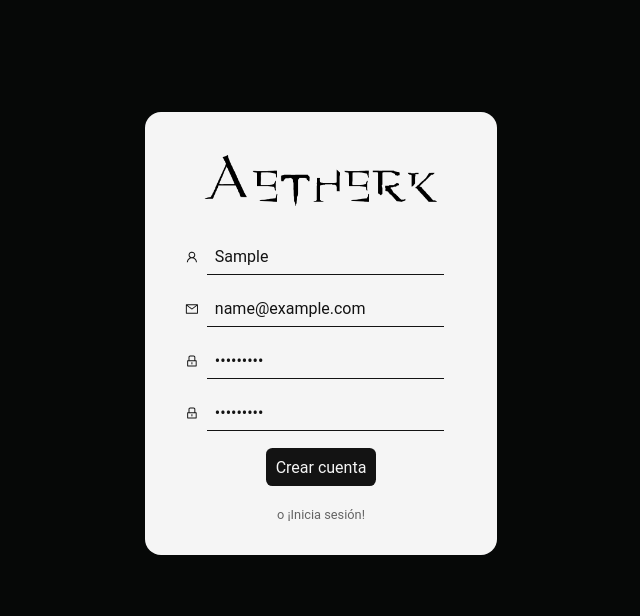
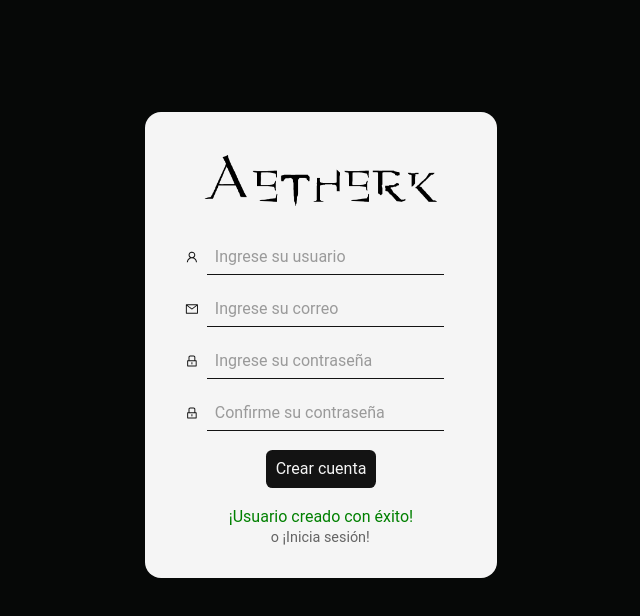
Before and after one commit to lyrsk/Aetherk-Chat, a React (Vite) app in the folder client/: page /register in a window 1280 px wide. Both pictures are taken after typing "Sample", "name@example.com", "Sample123", "Sample123" into the empty fields and a click on the button "Crear cuenta". Shown: the top 616 px of the page, without its empty margins (319-959 px from the left). Built offline with nearby package versions, Linux system fonts and the light colour scheme.

Commit message:
Validación de registro

```diff
--- a/client/package.json
+++ b/client/package.json
@@ -10,6 +10,7 @@
   },
   "dependencies": {
     "axios": "^1.3.5",
+    "formik": "^2.2.9",
     "react": "^18.2.0",
     "react-dom": "^18.2.0",
     "react-icons": "^4.8.0",
--- a/client/src/components/ButtonForm/button-style.css
+++ b/client/src/components/ButtonForm/button-style.css
@@ -5,9 +5,8 @@ button {
     cursor: pointer;
     border: none;
     border-radius: 0.4em;
-    margin: 0.6em 0em 1.2em 0em;
+    margin: 0.7em 0em 1.2em 0em;
     padding: 0.6em;
-    /* width: 10em; */
     width: auto;
     height: auto;
     display: flex;
--- a/client/src/components/Form/form-style.css
+++ b/client/src/components/Form/form-style.css
@@ -4,7 +4,6 @@ form {
     justify-content: center;
     width: 22rem;
     height: auto;
-    /* background-color: #23103A; */
     background-color: whitesmoke;
     margin: 7rem auto;
     padding: 2rem;
@@ -12,13 +11,10 @@ form {
 }
 div a {
     color: #646464;
-    font-size: 0.8em;
-    margin: 0.1em;
+    font-size: 0.9em;
+    margin-top: 0.2em;
+    margin-right: 0.1em;
 }
-
-/* input {
-    border-radius: 3em !important;
-} */
 
 a {
     font-size: 1em;
@@ -30,13 +26,6 @@ a:hover {
 
 a:active {
     color: #0f4377;
-}
-
-h1 {
-    font-size: 2em;
-    margin: 0 0 1em 0;
-    display: flex;
-    justify-content: center;
 }
 
 img {
@@ -53,6 +42,25 @@ h1, a {
 div, a {
     display: flex;
     justify-content: center;
+}
+
+.error {
+    display: flex;
+    justify-content: center;
+    align-items: center;
+    text-align: center;
+    color: rgb(224, 3, 3);
+    font-size: 0.8em;
+    margin-top: 0.2em;
+}
+
+.success {
+    display: flex;
+    justify-content: center;
+    align-items: center;
+    text-align: center;
+    color: green;
+    font-size: 1em;
 }
 
 /* ########## Media Queries ########## */
--- a/client/src/pages/Register.jsx
+++ b/client/src/pages/Register.jsx
@@ -2,48 +2,77 @@ import { ButtonForm } from '../components/ButtonForm/ButtonForm' // ButtonForm c
 import { Form } from '../components/Form/Form' // Form componente
 import { InputForm } from '../components/InputForm/InputForm' // InputForm componente
 import { AiOutlineUser, AiOutlineMail, AiOutlineLock } from 'react-icons/ai' // Iconos
-import { useState, useEffect } from 'react' // Hooks
-import { ToastContainer, toast } from 'react-toastify'
-import 'react-toastify/dist/ReactToastify.css'
+import { useState } from 'react'
+import { Formik } from 'formik'
 
 export default function Register () {
-  const toastOptions = {
-    position: 'bottom-right',
-    autoClose: 3000,
-    pauseOnHover: true,
-    draggable: true,
-    theme: 'light'
-  }
-  const [values, setValues] = useState({
+  const [formularioEnviado, cambiarFormularioEnviado] = useState(false)
+  return (
+    <>
+      <Formik
+        initialValues={{
           user: '',
           email: '',
           password: '',
           confirmPassword: ''
-  })
+        }}
+        validate={(values) => {
+          const errors = {}
 
-  const handleChange = (event) => {
-    setValues({
-      ...values,
-      [event.target.name]: event.target.value
-    })
+          if (!values.user) {
+            errors.user = 'Ingrese un usuario válido'
+          } else if (!/^[a-zA-Z0-9._-]{4,32}(?<![-';%])$/i.test(values.user)) {
+            errors.user = 'El usuario debe contener entre 4 y 32 caracteres y puede contener letras, números, guiones bajos y puntos.'
           }
 
-  const handleValidation = () => {
-    const { password, confirmPassword, username, email } = values
-    if (password !== confirmPassword) {
-      toast.error('Las contraseñas no coinciden', toastOptions)
-    }
+          if (!values.email) {
+            errors.email = 'Ingrese un correo válido'
+          } else if (
+            !/^[a-zA-Z0-9._%+-]+@[a-zA-Z0-9.-]+\.[a-zA-Z]{2,}$/i.test(values.email)
+          ) {
+            errors.email =
+              'Correo eléctronico inválido'
           }
 
-  const handleSubmit = (event) => {
-    event.preventDefault()
-    handleValidation()
+          if (!values.password) {
+            errors.password = 'Ingresa una contraseña'
+          } else if (
+            !/^(?=.*[A-Za-z])(?=.*\d)[A-Za-z\d]{8,255}$/i.test(values.password)
+          ) {
+            errors.password =
+              'La contraseña debe contener al menos 8 caracteres, una letra y un número.'
           }
 
-  return (
-    <>
+          if (!values.confirmPassword) {
+            errors.confirmPassword = 'Ingrese una contraseña'
+          } else if (
+            !/^(?=.*[A-Za-z])(?=.*\d)[A-Za-z\d]{8,255}$/i.test(values.confirmPassword)
+          ) {
+            errors.confirmPassword =
+              'La contraseña debe contener al menos 8 caracteres, una letra y un número.'
+          }
+
+          if (values.password !== values.confirmPassword) {
+            errors.confirmPassword = 'Las contraseñas no coinciden'
+          }
+
+          return errors
+        }}
+        onSubmit={(values, { resetForm }) => {
+          resetForm()
+          cambiarFormularioEnviado(true)
+          setTimeout(() => cambiarFormularioEnviado(false), 5000)
+        }}
+      >
+        {({
+          values,
+          errors,
+          touched,
+          handleSubmit,
+          handleChange,
+          handleBlur
+        }) => (
           <Form
-        // submit={handleSubmit}
             action=''
             onSubmit={handleSubmit}
             linkAccount='/login'
@@ -54,44 +83,58 @@ export default function Register () {
               name='user'
               type='text'
               placeholder='Ingrese su usuario'
-          onChange={(e) => handleChange(e)}
+              value={values.user}
+              onChange={handleChange}
+              onBlur={handleBlur}
             >
               <AiOutlineUser />
             </InputForm>
+            {touched.user && errors.user && <div className='error'>{errors.user}</div>}
 
             <InputForm
               id='email'
               name='email'
               type='email'
               placeholder='Ingrese su correo'
-          onChange={(e) => handleChange(e)}
+              value={values.email}
+              onChange={handleChange}
+              onBlur={handleBlur}
             >
               <AiOutlineMail />
             </InputForm>
+            {touched.email && errors.email && <div className='error'>{errors.email}</div>}
 
             <InputForm
               id='password'
               name='password'
               type='password'
               placeholder='Ingrese su contraseña'
-          onChange={(e) => handleChange(e)}
+              value={values.password}
+              onChange={handleChange}
+              onBlur={handleBlur}
             >
               <AiOutlineLock />
             </InputForm>
+            {touched.password && errors.password && <div className='error'>{errors.password}</div>}
 
             <InputForm
               id='confirmPassword'
               name='confirmPassword'
               type='password'
               placeholder='Confirme su contraseña'
-          onChange={(e) => handleChange(e)}
+              value={values.confirmPassword}
+              onChange={handleChange}
+              onBlur={handleBlur}
             >
               <AiOutlineLock />
             </InputForm>
+            {touched.confirmPassword && errors.confirmPassword && <div className='error'>{errors.confirmPassword}</div>}
 
             <ButtonForm type='submit'>Crear cuenta</ButtonForm>
+            {formularioEnviado && <p className='success'>¡Usuario creado con éxito!</p>}
           </Form>
-      <ToastContainer />
+        )}
+      </Formik>
     </>
   )
 }
```
Also changed, not shown: 1 other file (tests, documents, lock files or other folders). Lines whose indentation alone changed are shown as unchanged.
